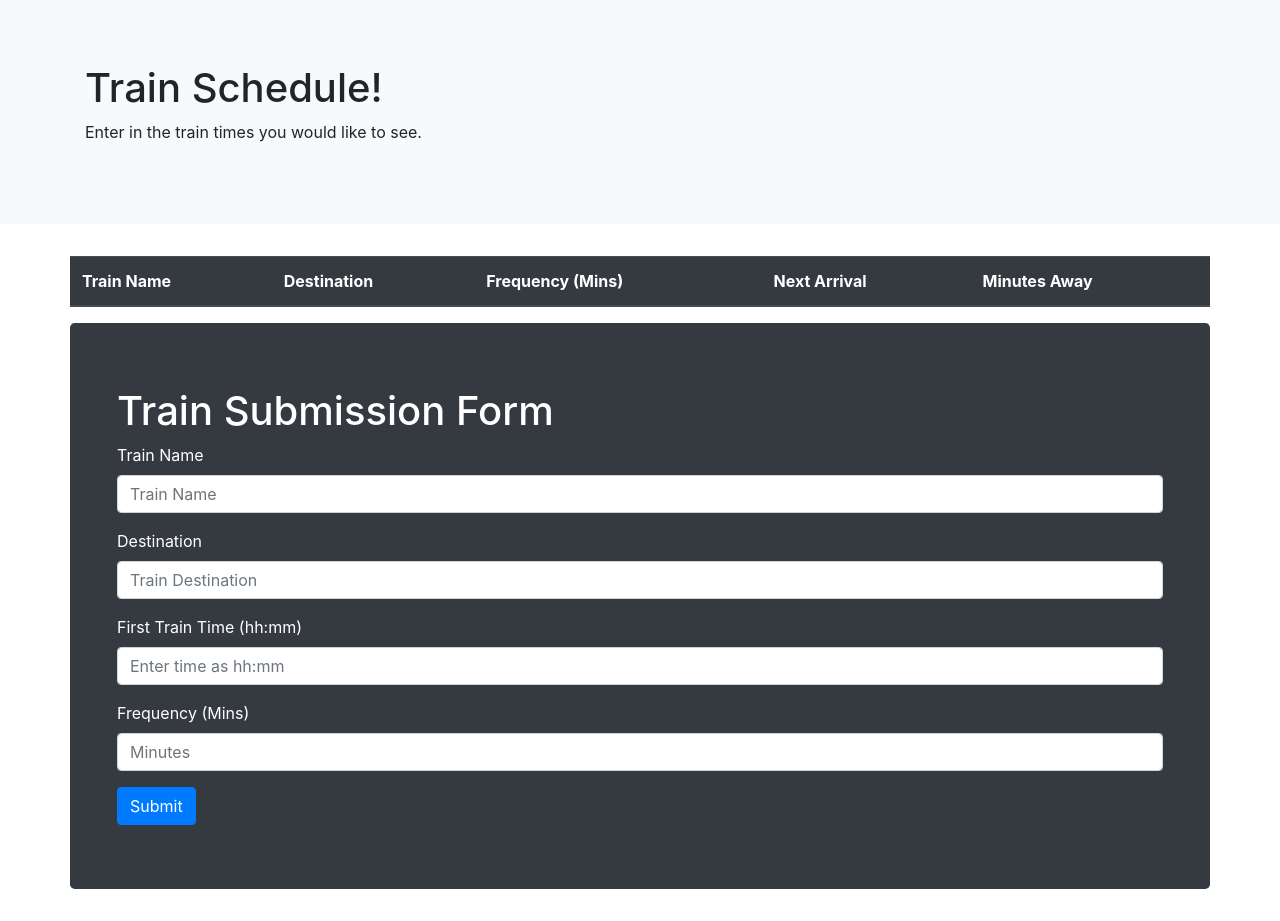
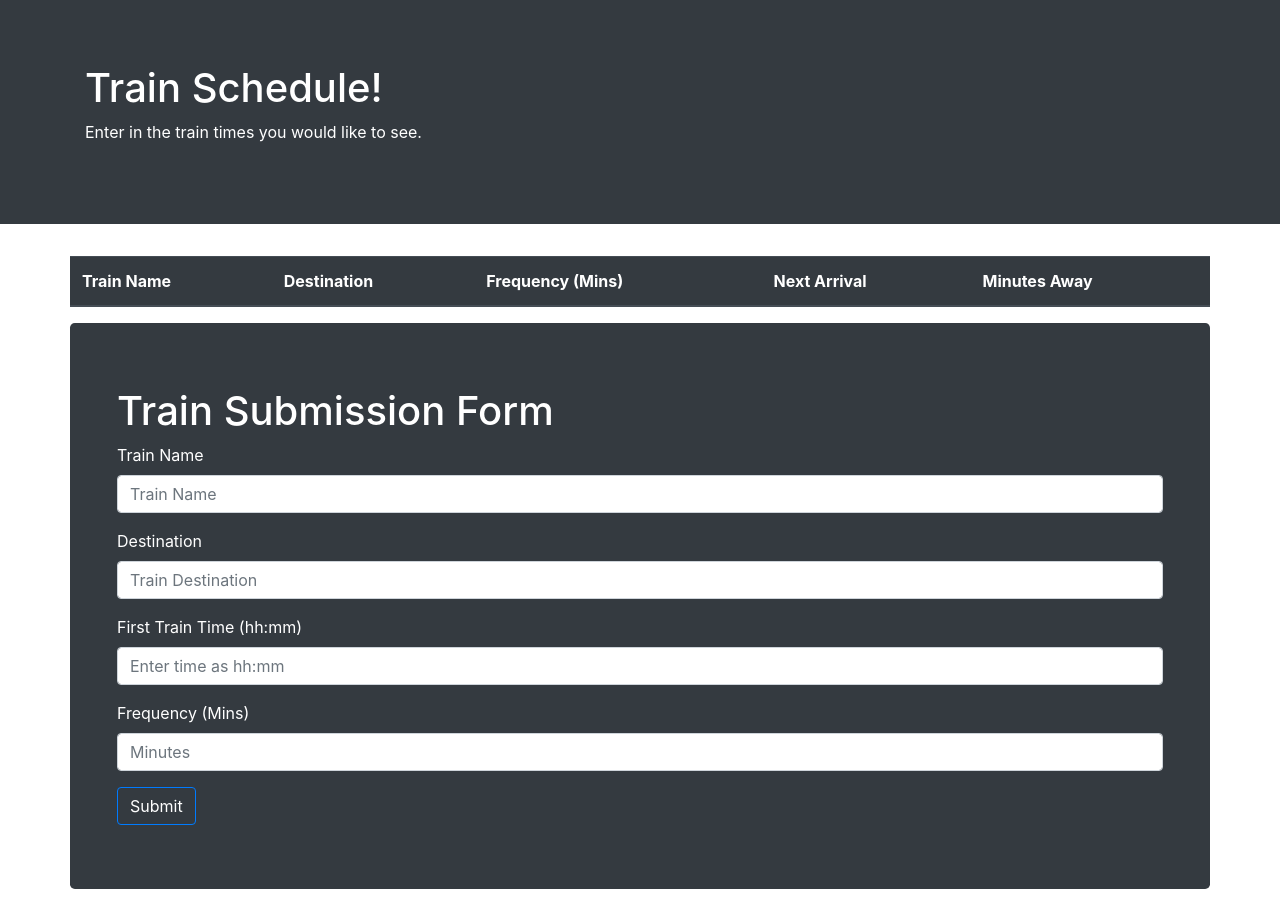
Before and after one commit to manzav95/TrainSchedule, a plain HTML site: page index.html in a window 1280 px wide. Drawn offline with nearby package versions, Linux system fonts and the light colour scheme; no server answers.

Commit message:
updated stylesheet

```diff
--- a/assets/css/style.css
+++ b/assets/css/style.css
@@ -0,0 +1,3 @@
+body{
+    color: white;
+}
--- a/index.html
+++ b/index.html
@@ -10,7 +10,7 @@
     <link rel="stylesheet" href="assets/css/style.css">
 </head>
 <body>
-    <div class="jumbotron jumbotron-fluid bg-light">
+    <div class="jumbotron jumbotron-fluid bg-dark">
         <div class="container">
           <h1 class="title">Train Schedule!</h1>
           <p class="instructions">Enter in the train times you would like to see.</p>
@@ -58,7 +58,7 @@
               <input type="text" class="form-control" id="frequency" placeholder="Minutes">
             </div>
             <div class="container">
-            <button type="submit" class="btn btn-primary" id="submit-train">Submit</button>
+            <button type="submit" class="btn btn-primary bg-dark" id="submit-train">Submit</button>
           </div>
         </form>
 
```
